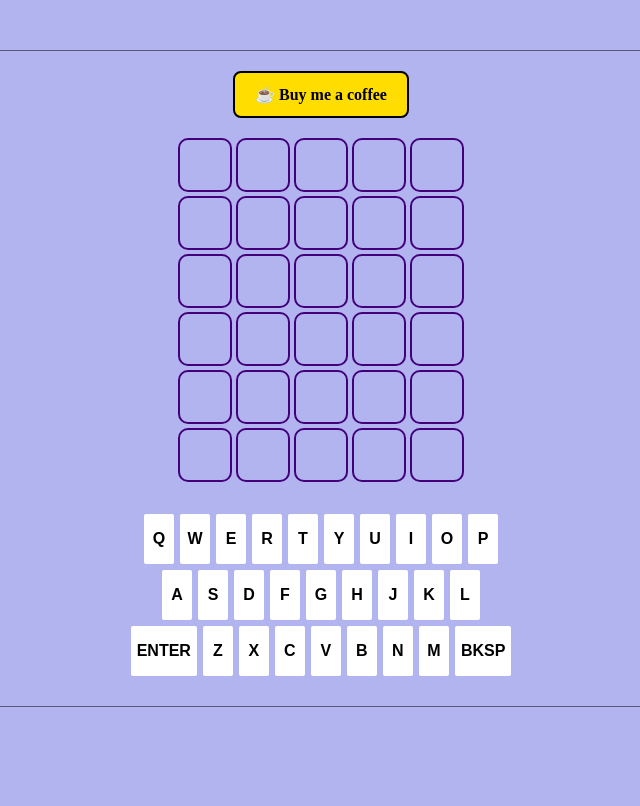
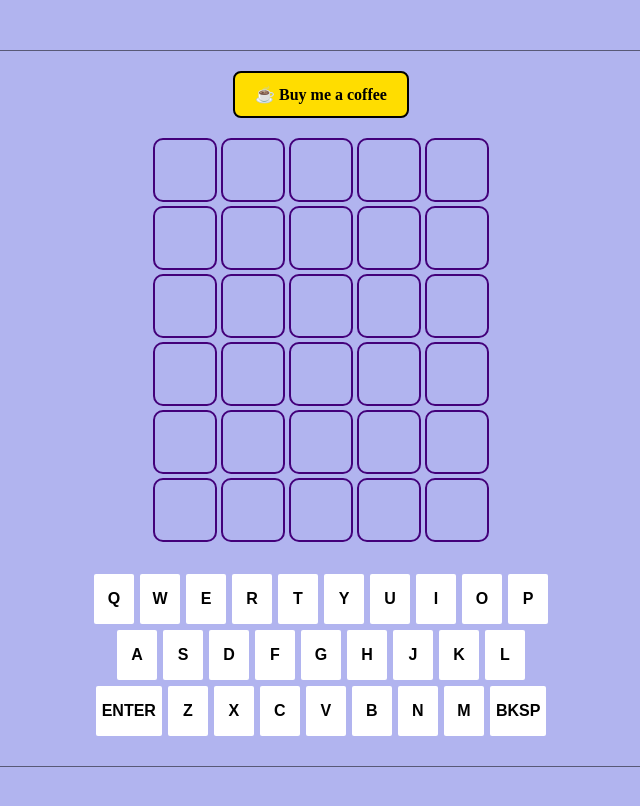
Before and after one commit to partlows/partlows.github.io, a Next.js app: page /wordle_clone in a window 1280 px wide. Shown: the top 806 px of the page, without its empty margins (319-959 px from the left). Built offline with nearby package versions, Linux system fonts and the light colour scheme; a web font is replaced by a local one.

Commit message:
-small updates -fixed bug with last space being editable if there's a letter present

```diff
--- a/src/app/wordle_clone/components/Game.module.scss
+++ b/src/app/wordle_clone/components/Game.module.scss
@@ -2,4 +2,5 @@
     display: flex;
     flex-direction: column;
     align-items: center;
+    user-select: none;
 }
--- a/src/app/wordle_clone/components/KeyboardRow.module.scss
+++ b/src/app/wordle_clone/components/KeyboardRow.module.scss
@@ -9,7 +9,7 @@
   border: none;
   border-radius: 2px;
   height: 50px;
-    min-width: 30px;
+  min-width: 40px;
   max-width: 100%;
   font-weight: bold;
   font-size: 1rem;
@@ -18,7 +18,29 @@
     color: inherit;
     cursor: pointer;
   }
+
   &:focus-visible {
     outline: solid 2px #43007a;
   }
+
+  &--guessed-incorrectly {
+    background-color: #3a3a3c;
+    & input {
+      color: white;
     }
+  }
+
+  &--guessed-correctly-right-space {
+    background-color: #538d4e;
+    & input {
+      color: white;
+    }
+  }
+
+  &--guessed-correctly-wrong-space {
+    background-color: #b59f3b;
+    & input {
+      color: white;
+    }
+  }
+}
--- a/src/app/wordle_clone/components/KeyboardRow.tsx
+++ b/src/app/wordle_clone/components/KeyboardRow.tsx
@@ -1,4 +1,9 @@
+"use client";
+
+import { useWordleContext } from "./WordleContext";
+import { useWordValidation } from "../hooks/use-word-validation";
 import styles from "./KeyboardRow.module.scss";
+import cn from "clsx";
 
 type KeyboardRowProps = {
   disableKeys: boolean;
@@ -11,12 +16,16 @@ export const KeyboardRow: React.FC<KeyboardRowProps> = ({
   handleKeyClick,
   disableKeys,
 }) => {
+  const { currentRow, boardState, wordToGuess, isGameOver } = useWordleContext();
+  const { isLetterInWord, isLetterInCorrectSpot } = useWordValidation();
+
   return (
     <div className={styles["keyboard-row"]}>
       {keyContent.map((key, i) => {
+
         return (
           <button
-            className={styles.key}
+            className={cn(styles.key)}
             disabled={disableKeys}
             key={i}
             onClick={() => handleKeyClick(key)}
--- a/src/app/wordle_clone/components/LetterSquare.module.scss
+++ b/src/app/wordle_clone/components/LetterSquare.module.scss
@@ -14,11 +14,12 @@
   display: flex;
   align-items: center;
   justify-content: space-around;
-  width: 50px;
-  height: 50px;
+  width: 60px;
+  height: 60px;
   border: 2px solid #43007a;
   border-radius: 10px;
   transition: border-color 0.2s ease;
+  user-select: none;
 
   &--filled {
     border-color: #22003d;
--- a/src/app/wordle_clone/components/LetterSquare.tsx
+++ b/src/app/wordle_clone/components/LetterSquare.tsx
@@ -67,6 +67,7 @@ export const LetterSquare: React.FC<LetterSquareProps> = ({
       })}
     >
       <input
+        autoComplete="off"
         ref={inputRef}
         id={`row-${rowIndex}-square-${squareIndex}`}
         type="text"
@@ -87,6 +88,14 @@ export const LetterSquare: React.FC<LetterSquareProps> = ({
           }
 
           if (/^[A-Za-z]$/.test(e.key)) {
+            if (
+              currentColumn === 4 &&
+              !!boardState[currentRow][currentColumn]
+            ) {
+              e.preventDefault();
+              return;
+            }
+
             target.value = e.key.toUpperCase();
             handleKeyPress(e.key);
           } else {
--- a/src/app/wordle_clone/components/WordleContext.tsx
+++ b/src/app/wordle_clone/components/WordleContext.tsx
@@ -75,13 +75,9 @@ export const WordleContextProvider = ({
 
   const handleBackspace = () => {
     if (!!boardState[currentRow][currentColumn]) {
-      console.log("removing letter");
       removeLetterFromWord(currentColumn);
     } else {
       if (currentColumn > 0) {
-        console.log("moving back a space and removing letter");
-        console.log("currentColumn: ", currentColumn);
-        console.log("currentColumn - 1: ", currentColumn - 1);
         const newColumn = currentColumn - 1;
         setCurrentColumn(newColumn);
         removeLetterFromWord(newColumn);
@@ -113,6 +109,13 @@ export const WordleContextProvider = ({
   };
 
   const handleKeyPress = (key: string) => {
+    if (
+      currentColumn === MAX_COLUMNS - 1 &&
+      !!boardState[currentRow][currentColumn]
+    ) {
+      return;
+    }
+
     appendLetterToWord(key);
     moveToNextSquare();
   };
```
Lines whose indentation alone changed are shown as unchanged.
